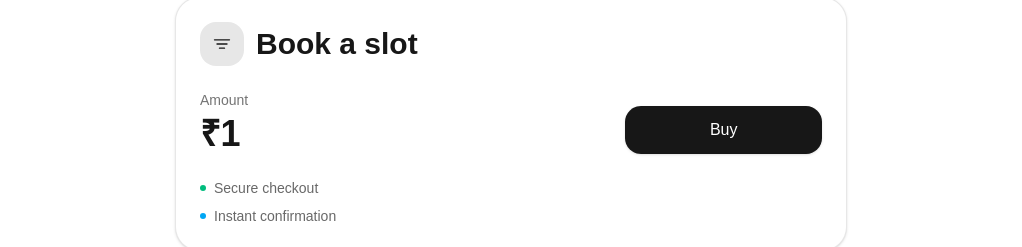
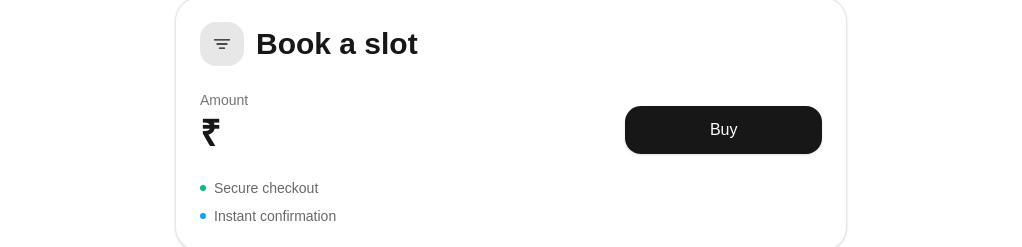
Before and after one commit to vmss2009/hamaralabs-rtl, a Next.js app: page /buy in a window 1280 px wide. Shown: the part 132-379 px from the top of the page, without its empty margins (129-1151 px from the left). Built offline with nearby package versions, Linux system fonts and the light colour scheme; no server answers.

Commit message:
Fixed environment payment issues

```diff
--- a/app/buy/page.tsx
+++ b/app/buy/page.tsx
@@ -2,7 +2,7 @@
 
 import { useMemo, useState } from "react";
 
-const AMOUNT = 1;
+const AMOUNT = process.env.NEXT_PUBLIC_AMOUNT;
 
 export default function BuyPage() {
   const [open, setOpen] = useState(false);
```
